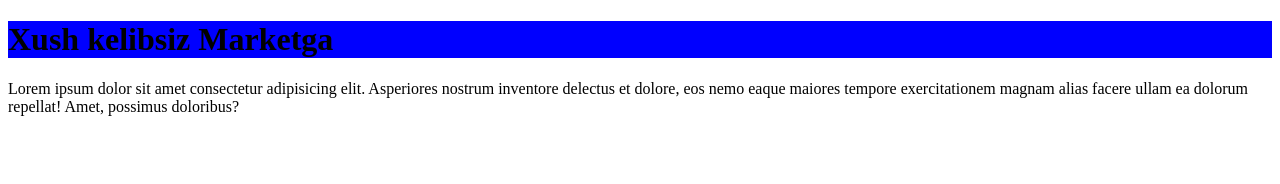
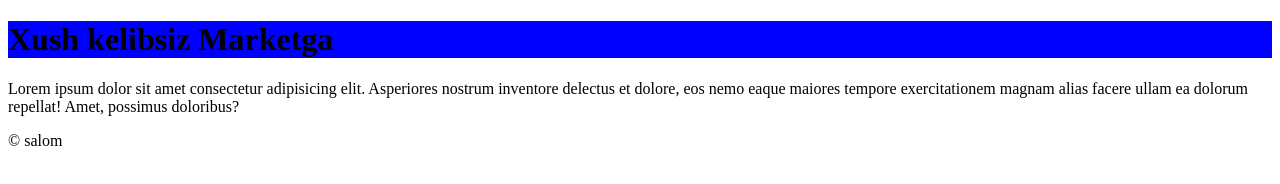
Before and after one commit to sardor1996/salom, a plain HTML site: page index.html in a window 1280 px wide. Drawn offline with Linux system fonts and the light colour scheme.

Commit message:
footer qo'shdim

```diff
--- a/index.html
+++ b/index.html
@@ -18,5 +18,8 @@
             </p>
         </div>
     </main>
+    <footer>
+        <p>&copy; salom </p>
+    </footer>
 </body>
 </html>
```
